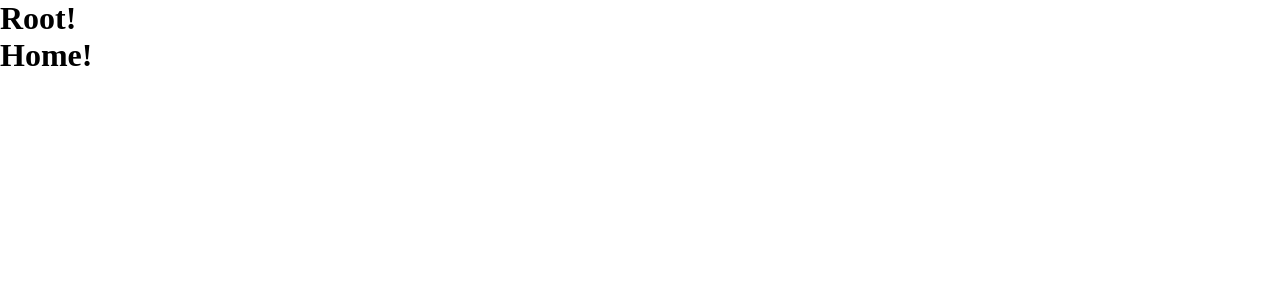
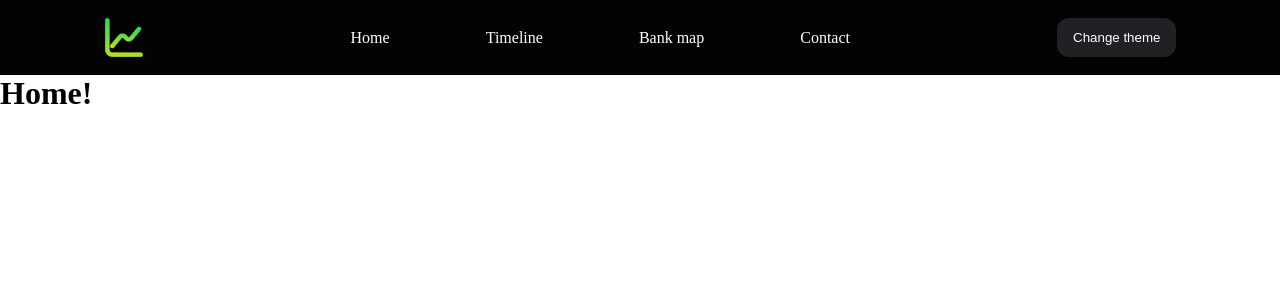
Before and after one commit to SecondThundeR/modsen-currency-tracker, a React app: page / in a window 1280 px wide. Shown: the top 300 px of the page. Built offline with nearby package versions, Linux system fonts and the light colour scheme.

Commit message:
feat(components): add Header to Root page

```diff
--- a/src/components/Root/index.tsx
+++ b/src/components/Root/index.tsx
@@ -1,10 +1,12 @@
 import React from "react";
 import { Outlet } from "react-router-dom";
+
+import Header from "../Header";
 
 function Root() {
   return (
     <div>
-      <h1>Root!</h1>
+      <Header />
       <Outlet />
     </div>
   );
```
